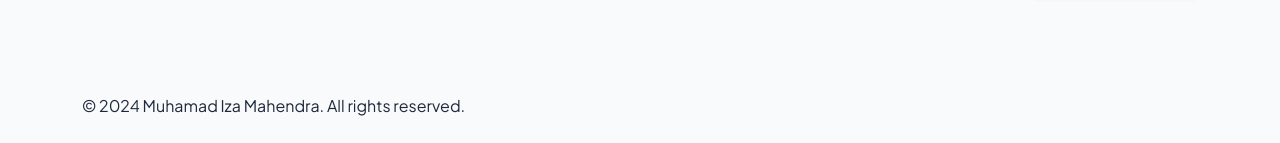
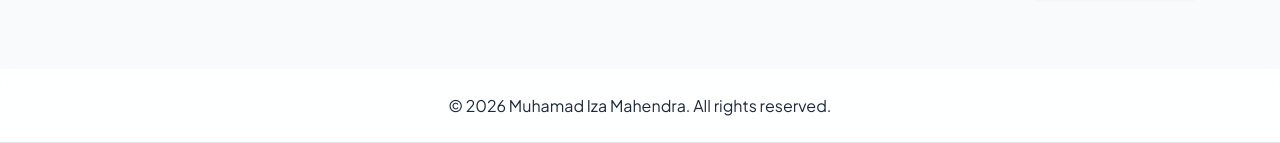
Before and after one commit to muhamadiza1192-afk/muhamad-iza-Personal-Web, a website: page index.html in a window 1280 px wide. Shown: the part 1640-1783 px from the top of the page. Drawn offline with nearby package versions, Linux system fonts and the light colour scheme; files that its build step writes are made by us from their sources.

Commit message:
change footer

```diff
--- a/index.html
+++ b/index.html
@@ -270,8 +270,8 @@
 </section>
 
 <footer class="footer py-4">
-  <div class="container text-star">
-    <p class="mb-0">&copy; 2024 Muhamad Iza Mahendra. All rights reserved.</p>
+  <div class="container text-center">
+    <p class="mb-0">&copy; 2026 Muhamad Iza Mahendra. All rights reserved.</p>
   </div>
 </footer>
 
--- a/style.css
+++ b/style.css
@@ -267,3 +267,9 @@ body {
   border-radius: 6px;
   display: inline-block;
 }
+
+.footer {
+  background-color: rgba(255, 255, 255, 0.85) !important;
+  backdrop-filter: blur(12px);
+  border-bottom: 1px solid var(--border-color);
+}
```
